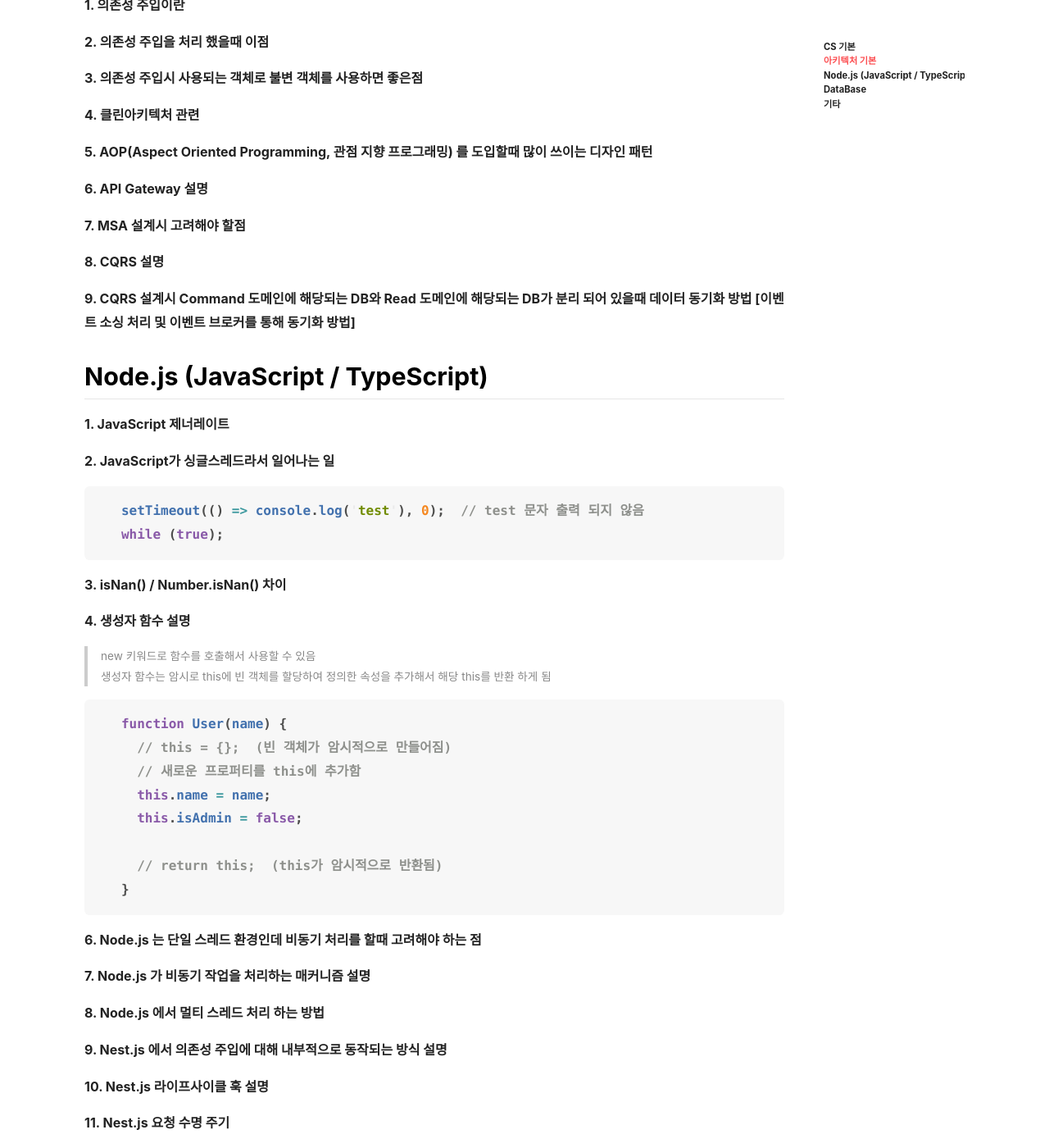
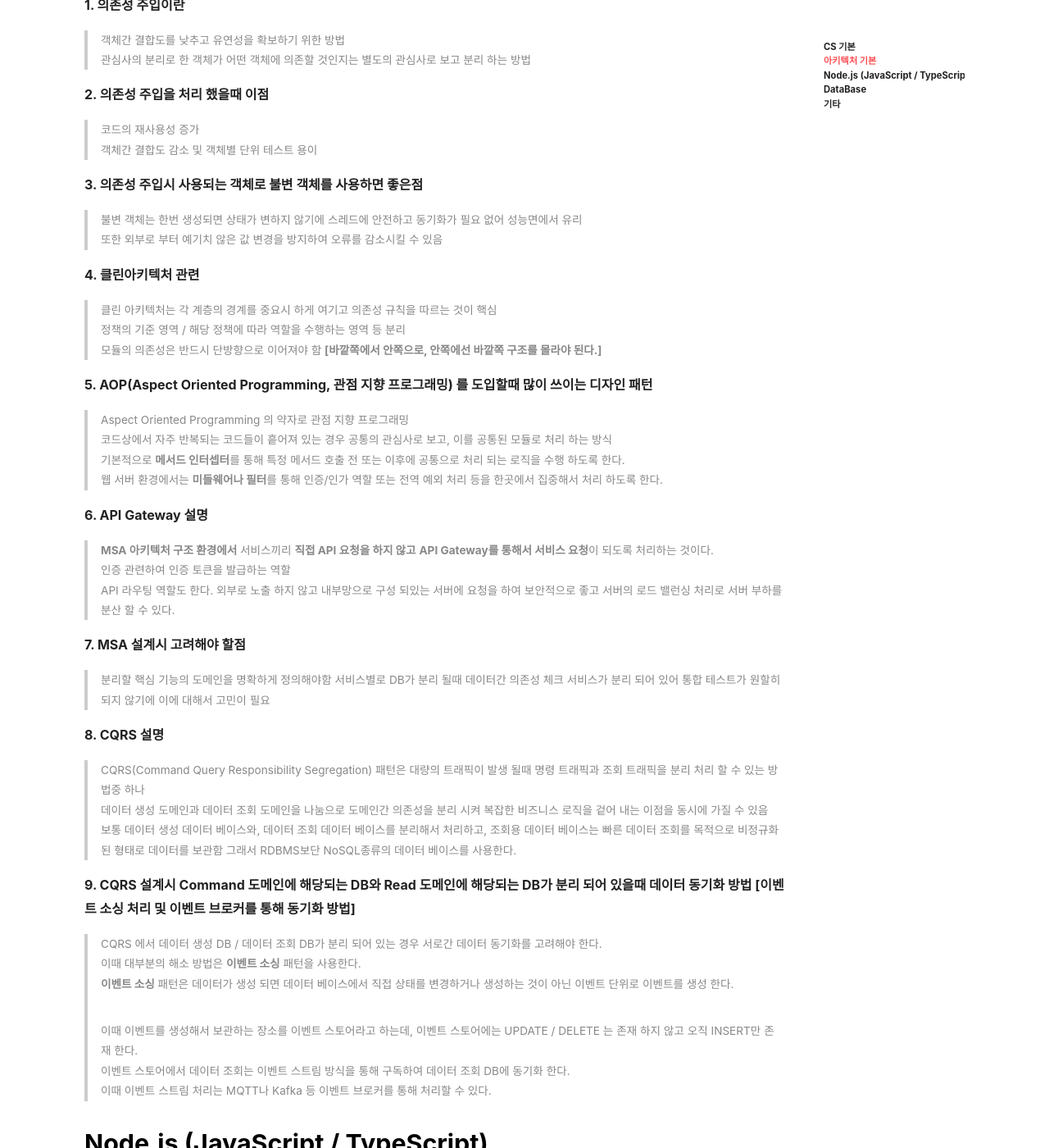
Before and after one commit to tyeom/tyeom.github.io, a Jekyll site: the page built from _posts/2024-08-28-[인터뷰 자료] 백앤드 예상 질문 정리.md, in a window 1280 px wide and 1400 px high, scrolled down 2466 px. Shown: the whole window at 82% size. Built offline with Jekyll 4.4.1, drawn with Linux system fonts in a browser that asks for light colours; nearby versions of some CDN libraries; comment, search, counter and statistics services are not loaded.

Commit message:
Update 2024-08-28-[인터뷰 자료] 백앤드 예상 질문 정리.md

```diff
--- a/_posts/2024-08-28-[인터뷰 자료] 백앤드 예상 질문 정리.md
+++ b/_posts/2024-08-28-[인터뷰 자료] 백앤드 예상 질문 정리.md
@@ -91,22 +91,53 @@ public static Int32 Max(Int32 val1, Int32 val2)
 -
 
 **1. 의존성 주입이란**
+> 객체간 결합도를 낮추고 유연성을 확보하기 위한 방법<br/>
+> 관심사의 분리로 한 객체가 어떤 객체에 의존할 것인지는 별도의 관심사로 보고 분리 하는 방법
 
 **2. 의존성 주입을 처리 했을때 이점**
+> 코드의 재사용성 증가<br/>
+> 객체간 결합도 감소 및 객체별 단위 테스트 용이
 
 **3. 의존성 주입시 사용되는 객체로 불변 객체를 사용하면 좋은점**
+> 불변 객체는 한번 생성되면 상태가 변하지 않기에 스레드에 안전하고 동기화가 필요 없어 성능면에서 유리<br/>
+> 또한 외부로 부터 예기치 않은 값 변경을 방지하여 오류를 감소시킬 수 있음
 
 **4. 클린아키텍처 관련**
+> 클린 아키텍처는 각 계층의 경계를 중요시 하게 여기고 의존성 규칙을 따르는 것이 핵심<br/>
+> 정책의 기준 영역 / 해당 정책에 따라 역할을 수행하는 영역 등 분리<br/>
+> 모듈의 의존성은 반드시 단방향으로 이어져야 함 **[바깥쪽에서 안쪽으로, 안쪽에선 바깥쪽 구조를 몰라야 된다.]**<br/>
+>
 
 **5. AOP(Aspect Oriented Programming, 관점 지향 프로그래밍) 를 도입할때 많이 쓰이는 디자인 패턴**
+> Aspect Oriented Programming 의 약자로 관점 지향 프로그래밍<br/>
+> 코드상에서 자주 반복되는 코드들이 흩어져 있는 경우 공통의 관심사로 보고, 이를 공통된 모듈로 처리 하는 방식<br/>
+> 기본적으로 **메서드 인터셉터**를 통해 특정 메서드 호출 전 또는 이후에 공통으로 처리 되는 로직을 수행 하도록 한다.<br/>
+> 웹 서버 환경에서는 **미들웨어나 필터**를 통해 인증/인가 역할 또는 전역 예외 처리 등을 한곳에서 집중해서 처리 하도록 한다.
 
 **6. API Gateway 설명**
+> **MSA 아키텍처 구조 환경에서** 서비스끼리 **직접 API 요청을 하지 않고** **API Gateway를 통해서 서비스 요청**이 되도록 처리하는 것이다.<br/>
+> 인증 관련하여 인증 토큰을 발급하는 역할<br/>
+> API 라우팅 역할도 한다. 외부로 노출 하지 않고 내부망으로 구성 되있는 서버에 요청을 하여 보안적으로 좋고 서버의 로드 밸런싱 처리로 서버 부하를 분산 할 수 있다.
 
 **7. MSA 설계시 고려해야 할점**
+> 분리할 핵심 기능의 도메인을 명확하게 정의해야함
+> 서비스별로 DB가 분리 될때 데이터간 의존성 체크
+> 서비스가 분리 되어 있어 통합 테스트가 원할히 되지 않기에 이에 대해서 고민이 필요
 
 **8. CQRS 설명**
+> CQRS(Command Query Responsibility Segregation) 패턴은 대량의 트래픽이 발생 될때 명령 트래픽과 조회 트래픽을 분리 처리 할 수 있는 방법중 하나<br/>
+> 데이터 생성 도메인과 데이터 조회 도메인을 나눔으로 도메인간 의존성을 분리 시켜 복잡한 비즈니스 로직을 겉어 내는 이점을 동시에 가질 수 있음<br/>
+> 보통 데이터 생성 데이터 베이스와, 데이터 조회 데이터 베이스를 분리해서 처리하고, 조회용 데이터 베이스는 빠른 데이터 조회를 목적으로 비정규화된 형태로 데이터를 보관함
+> 그래서 RDBMS보단 NoSQL종류의 데이터 베이스를 사용한다.
 
 **9. CQRS 설계시 Command 도메인에 해당되는 DB와 Read 도메인에 해당되는 DB가 분리 되어 있을때 데이터 동기화 방법 [이벤트 소싱 처리 및 이벤트 브로커를 통해 동기화 방법]**
+> CQRS 에서 데이터 생성 DB / 데이터 조회 DB가 분리 되어 있는 경우 서로간 데이터 동기화를 고려해야 한다.<br/>
+> 이때 대부분의 해소 방법은 **이벤트 소싱** 패턴을 사용한다.<br/>
+> **이벤트 소싱** 패턴은 데이터가 생성 되면 데이터 베이스에서 직접 상태를 변경하거나 생성하는 것이 아닌 이벤트 단위로 이벤트를 생성 한다.<br/><br/>
+>
+> 이때 이벤트를 생성해서 보관하는 장소를 이벤트 스토어라고 하는데, 이벤트 스토어에는 UPDATE / DELETE 는 존재 하지 않고 오직 INSERT만 존재 한다.<br/>
+> 이벤트 스토어에서 데이터 조회는 이벤트 스트림 방식을 통해 구독하여 데이터 조회 DB에 동기화 한다.<br/>
+> 이때 이벤트 스트림 처리는 MQTT나 Kafka 등 이벤트 브로커를 통해 처리할 수 있다.
 
 
 Node.js (JavaScript / TypeScript)
```
